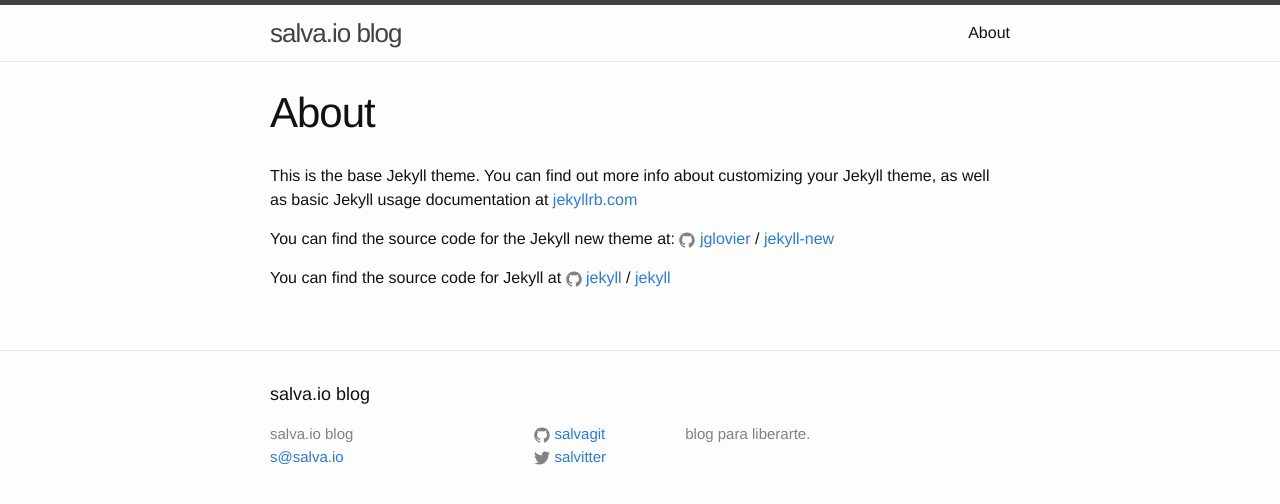
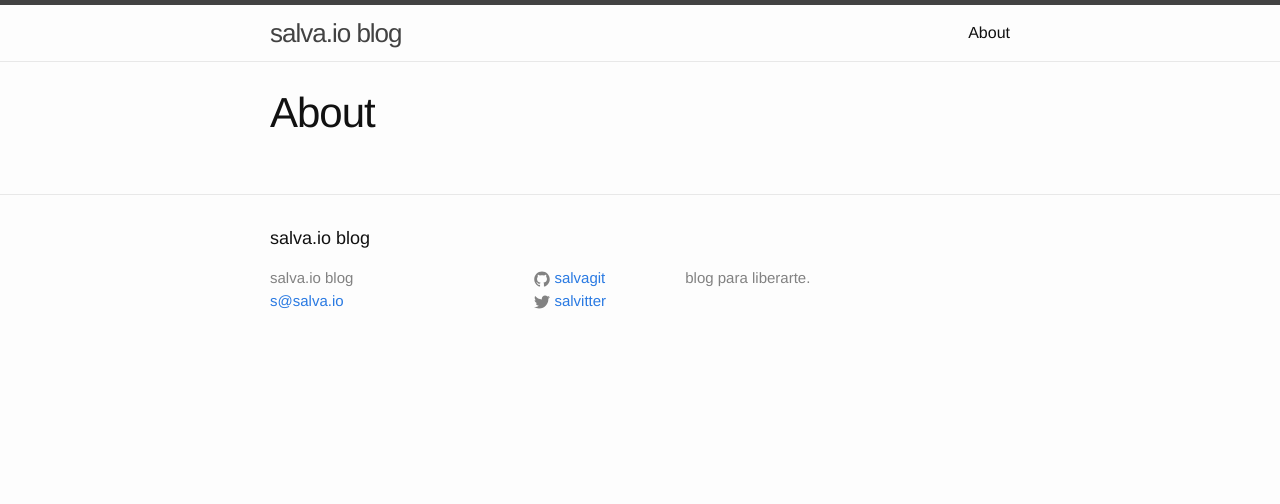
Before and after one commit to salvagit/blog, a Jekyll site: the page built from about.md, in a window 1280 px wide. Shown: the top 504 px of the page. Built offline with Jekyll 4.4.1, drawn with Linux system fonts in a browser that asks for light colours.

Commit message:
Updated about.md

```diff
--- a/about.md
+++ b/about.md
@@ -2,14 +2,5 @@
 layout: page
 title: About
 permalink: /about/
+published: true
 ---
-
-This is the base Jekyll theme. You can find out more info about customizing your Jekyll theme, as well as basic Jekyll usage documentation at [jekyllrb.com](http://jekyllrb.com/)
-
-You can find the source code for the Jekyll new theme at:
-{% include icon-github.html username="jglovier" %} /
-[jekyll-new](https://github.com/jglovier/jekyll-new)
-
-You can find the source code for Jekyll at
-{% include icon-github.html username="jekyll" %} /
-[jekyll](https://github.com/jekyll/jekyll)
```
